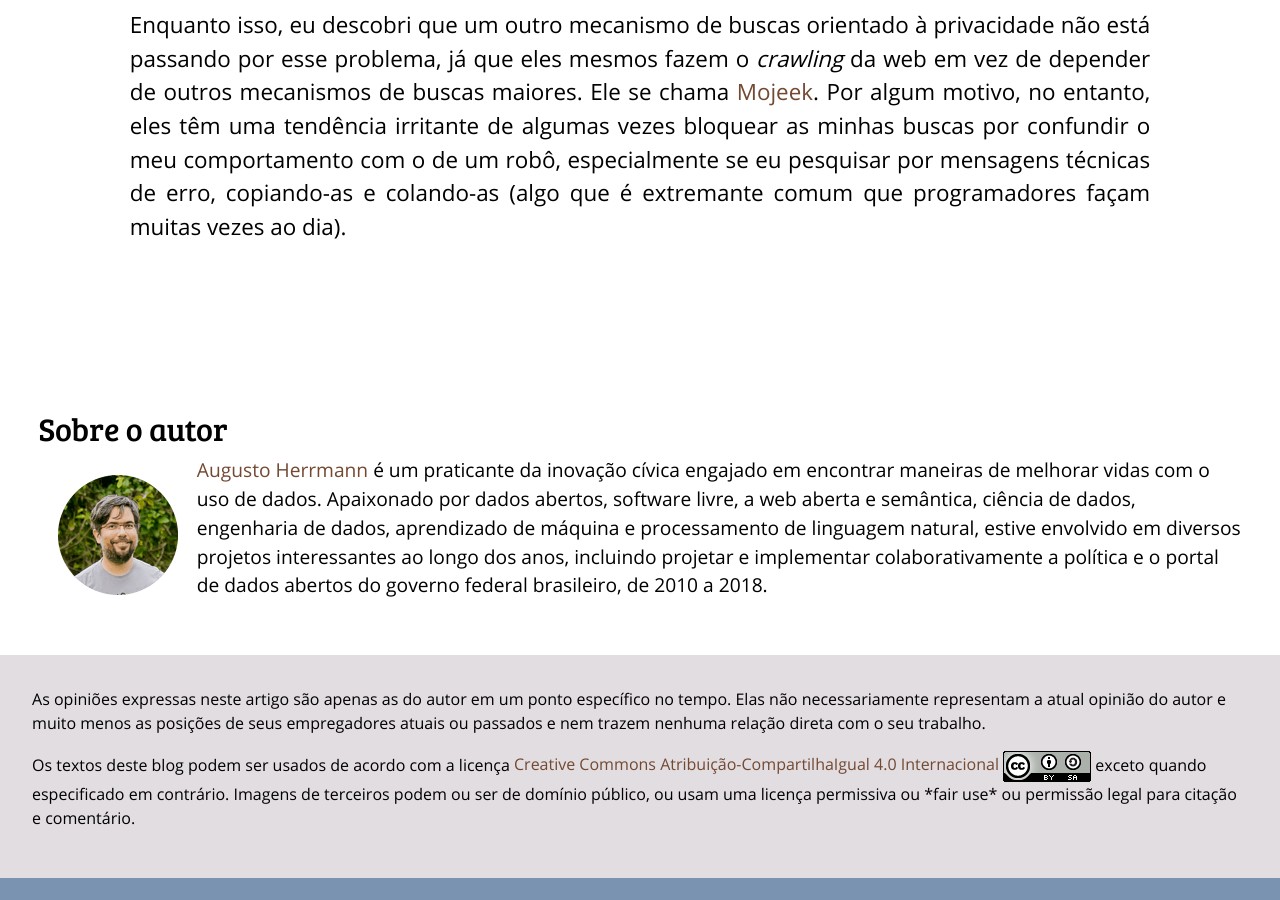
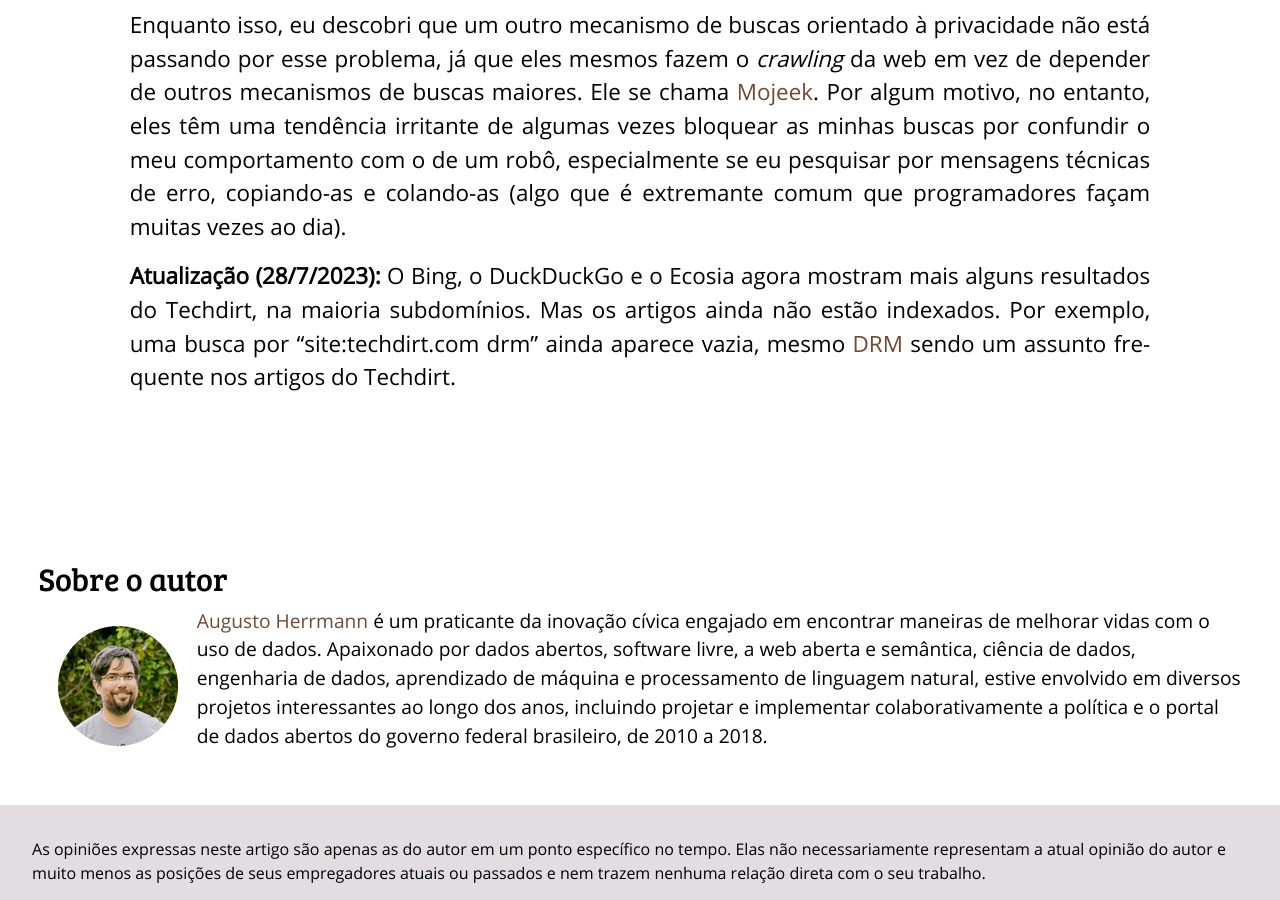
Before and after one commit to augusto-herrmann/augusto-herrmann.github.io, a Jekyll site: the page built from _posts/2023-07-27-techdirt-removido-do-duckduckgo-e-do-bing.md, in a window 1280 px wide and 900 px high, scrolled down 5347 px. Built offline with Jekyll 4.4.1, drawn with Linux system fonts in a browser that asks for light colours.

Commit message:
Update on the Techdirt search engines story

```diff
--- a/_posts/2023-07-27-techdirt-removido-do-duckduckgo-e-do-bing.md
+++ b/_posts/2023-07-27-techdirt-removido-do-duckduckgo-e-do-bing.md
@@ -174,3 +174,10 @@
 confundir o meu comportamento com o de um robô, especialmente se eu
 pesquisar por mensagens técnicas de erro, copiando-as e colando-as (algo
 que é extremante comum que programadores façam muitas vezes ao dia).
+
+**Atualização (28/7/2023):** O Bing, o DuckDuckGo e o Ecosia agora
+mostram mais alguns resultados do Techdirt, na maioria subdomínios. Mas
+os artigos ainda não estão indexados. Por exemplo, uma busca por
+"site:techdirt.com drm" ainda aparece vazia, mesmo
+[DRM](https://www.defectivebydesign.org/what_is_drm) sendo um assunto
+frequente nos artigos do Techdirt.
```
Also changed, not shown: _posts/2023-07-27-techdirt-removed-from-duckduckgo-and-bing-search-results.md (+7 -0 lines).
